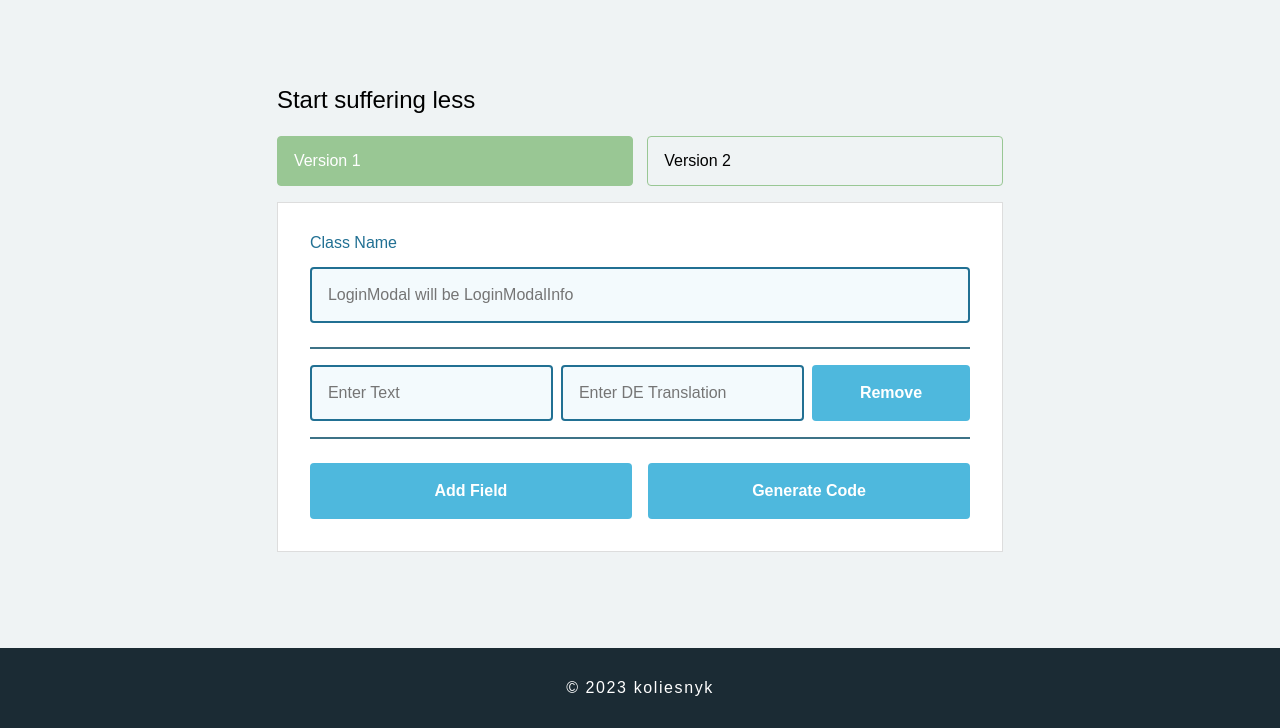
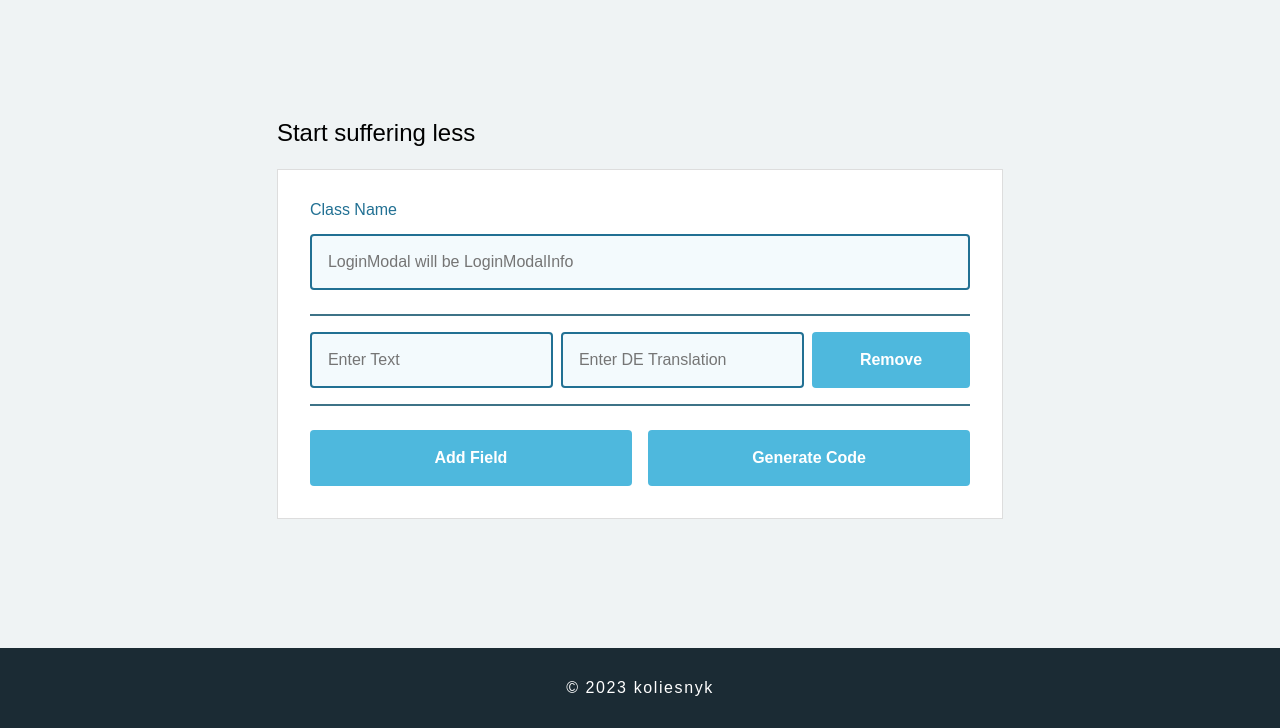
Before and after one commit to koliesnyk/suffer-translate, a website: page app/index.html in a window 1280 px wide. Shown: the part 72-800 px from the top of the page. Drawn offline with nearby package versions, Linux system fonts and the light colour scheme.

Commit message:
Update index.html

```diff
--- a/app/index.html
+++ b/app/index.html
@@ -20,7 +20,7 @@
       <section class="form-section">
         <h2 class="form-title">Start suffering less</h2>
 
-        <div class="tabs">
+        <!-- <div class="tabs">
           <label class="tab">
             <input type="radio" name="tabs" value="version 1" checked />
             <span>Version 1</span>
@@ -30,7 +30,7 @@
             <input type="radio" name="tabs" value="version 2" />
             <span>Version 2</span>
           </label>
-        </div>
+        </div> -->
 
         <div class="form">
           <label>
```
